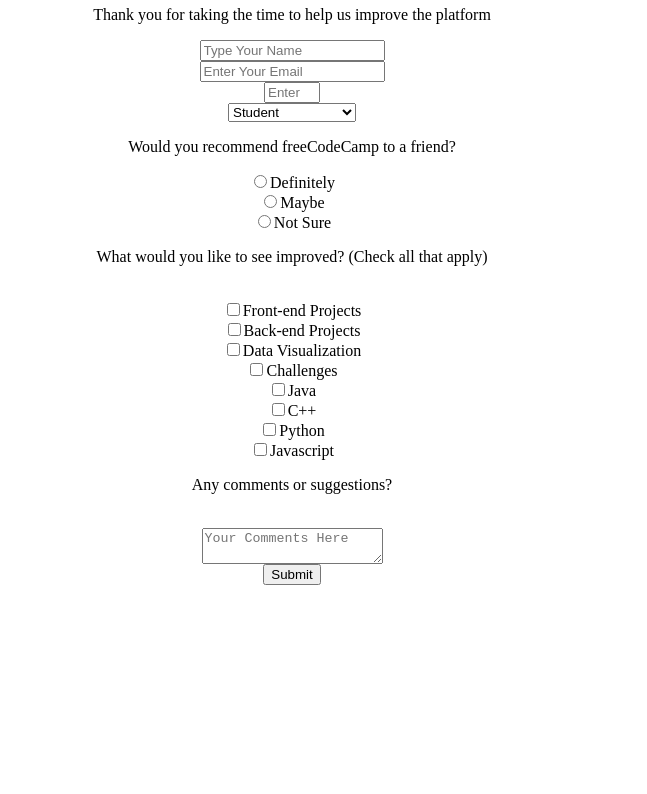
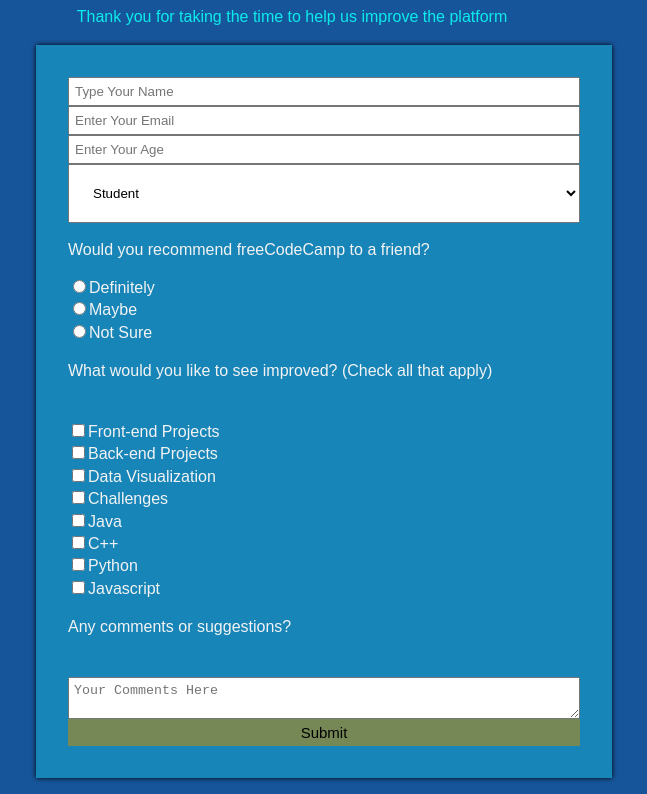
Before and after one commit to ramiabdullah20/survey_form, a plain HTML site: page index.html in a window 1280 px wide. Shown: the part 60-854 px from the top of the page, without its empty margins (348-995 px from the left). Before the commit the page ends 800 px from the top, so only its background shows below. Drawn offline with Linux system fonts and the light colour scheme.

Commit message:
project finished

```diff
--- a/index.html
+++ b/index.html
@@ -2,20 +2,22 @@
 
 <Head>
 	<title>Survey Form</title>
+	<link rel="stylesheet" href="style.css">
 </Head>
 
-<body>
+<body >
 
-<center>
-	<h1 id="title">freeCodeCamp Survey Form</h1>
-	<p id="description">Thank you for taking the time to help us improve the platform</p>
+	<div id="center">
+	 <h1 id="title">IT Survey Form</h1>
+	 <p id="description">Thank you for taking the time to help us improve the platform</p>
 
-	<form id="survey-form">
-		<input type="name" name="name" id="name" id="name-label" placeholder="Type Your Name">
+	 <form id="survey-form">
+
+		<input type="name" name="name" class="in"id="name" id="name-label" placeholder="Type Your Name">
 		<br>
-		<input type="email" name="email" id="email" id="email-label"  placeholder="Enter Your Email" >
+		<input type="email" name="email" class="in" id="email" id="email-label"  placeholder="Enter Your Email" >
 		<br>
-		<input type="number" name="age" id="number" min = "10" max = "99" id="number-label" placeholder="Enter Your Age">
+		<input type="number" name="age" class="in" id="number" min = "10" max = "99" id="number-label" placeholder="Enter Your Age">
 		<br>
 		<select id="dropdown">
 			<option>Student</option>
@@ -40,13 +42,15 @@
 		<input type="checkbox" name="Definitely" value="Python">Python<br>
 		<input type="checkbox" name="Definitely" value="Javascript">Javascript<br>
 		<p>Any comments or suggestions?</p><br>
-		<textarea placeholder="Your Comments Here"></textarea>
+		<textarea class="in" placeholder="Your Comments Here"></textarea>
 		<br>
 
 		<button id="submit">Submit</button>
 
 
-	</form>
-</center>
+
+
+	 </form>
+	</div>
 
 </body>
--- /dev/null
+++ b/style.css
@@ -0,0 +1,65 @@
+body {
+    font-family: 'Poppins', sans-serif;
+    font-size: 1rem;
+    font-weight: 400;
+    line-height: 1.4;
+    color: var(--color-white);
+    margin: auto;
+    align-content: center;
+    background-color: #17559b;
+}
+#title {
+    color: rgb(230, 230, 230);
+    width: 100%;
+    text-align: center;
+}
+center {
+    background-color: cornflowerblue;
+    width: fit-content;
+}
+:root {
+    --color-white: #f3f3f3;
+    --color-darkblue: #1b1b32;
+    --color-darkblue-alpha: rgba(27, 27, 50, 0.8);
+    --color-green: #37af65;
+}
+form {
+    padding: 2rem;
+    box-shadow:0px 0px 5px black;
+    width: 100%;
+    background-color:#1785b8 ;
+
+}
+#description {
+    color: rgb(13, 235, 235);
+    width: 100%;
+    text-align: center;
+}
+
+#survey-form {
+    position: relative;
+}
+#dropdown {
+    width: 100%;
+    padding: 20px;
+}
+.in {
+    width: 100%;
+    padding: 5px;
+
+}
+#submit {
+    width: 100%;
+    padding: 5px;
+    font-size: 15px;
+    background-color: rgb(118, 136, 86);
+    border: 0px;
+
+}
+#center {
+    margin: auto;
+    width: 40%;
+}
+option{
+    padding: 20px;
+}
```
